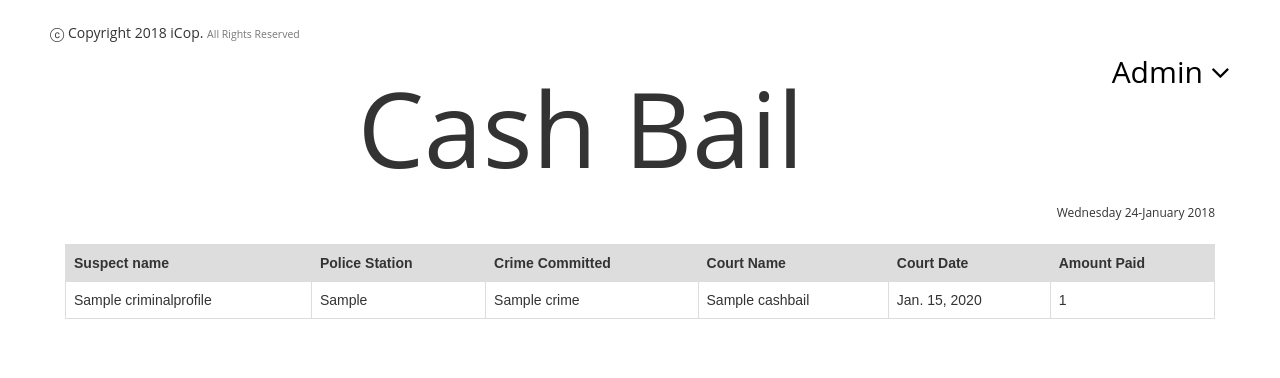
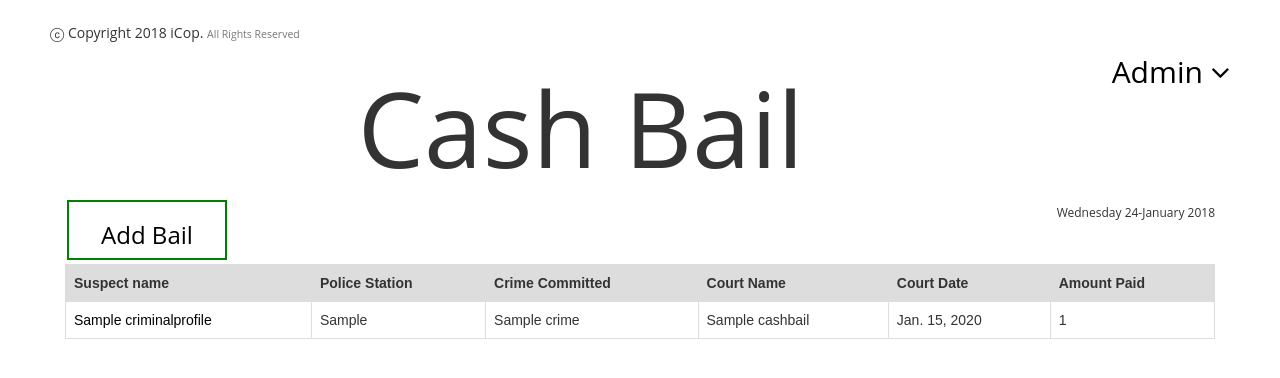
Before and after one commit to mwerumuchai/OB-tracking-system, a Django app: page /cash_bail_book in a window 1280 px wide. Shown: the part 137-515 px from the top of the page. Run offline with Django 3.2, Linux system fonts and the light colour scheme; tables that the repository leaves empty hold one stand-in row (values such as "Sample post"); some libraries are stand-ins or nearby versions.

Commit message:
add cashbook modal

```diff
--- a/ob_system/templates/occurrence-book/cashbail.html
+++ b/ob_system/templates/occurrence-book/cashbail.html
@@ -2,10 +2,40 @@
 
 <!--  -->
 {% block content %}
+{{ block.super }}
 <div class="container-fluid">
-  <h2 class="header">Cash Bail</h2>
+  <h1 class="header">Cash Bail</h1>
   <h6 class="date">{{date|date:"l d-F Y"}} </h6>
-  <h4>{{now}}</h4>
+  <a id="btn-profile" class="check" data-toggle="modal" href="#bailform" class="btn btn-success"><h3>Add Bail</h3></a>
+
+  <!-- BAIL MODAL -->
+        <div id="bailform" class="modal modal-wide fade">
+
+          <div class="modal-dialog">
+            <div class="modal-content">
+              <div class="modal-header" id="mheader">
+                <button type="button" class="close" data-dismiss="modal" aria-hidden="true">&times;</button>
+                <h4 class="modal-title">Bail Details</h4>
+              </div>
+              <div class="modal-body">
+                <div class="container-fluid">
+                  <form action="{% url 'cash_bail' %}" method="post">
+
+                    {% csrf_token %} {%bootstrap_form form %}
+                      <input type="submit" class="btn btn-success btn-sm" value="Add Bail">
+
+                  </form>
+                </div>
+              </div>
+              <div class="modal-footer" id="mfooter">
+                <button type="button" class="btn btn-default" data-dismiss="modal" id="close">Close</button>
+              </div>
+            </div>
+            <!-- /.modal-content -->
+          </div>
+          <!-- /.modal-dialog -->
+        </div>
+        <!-- /.modal -->
   <table>
     <thead>
       <tr>
@@ -20,7 +50,7 @@
     <tbody>
       {%for item in bail%}
       <tr>
-        <td>{{item.criminal}}</td>
+        <td><a href="{% url 'c_profile' item.criminal.id_no %}">{{item.criminal}}</a></td>
         <td>{{item.p_station}}</td>
         <td>{{item.crime}}</td>
         <td>{{item.court_name}}</td>
```
